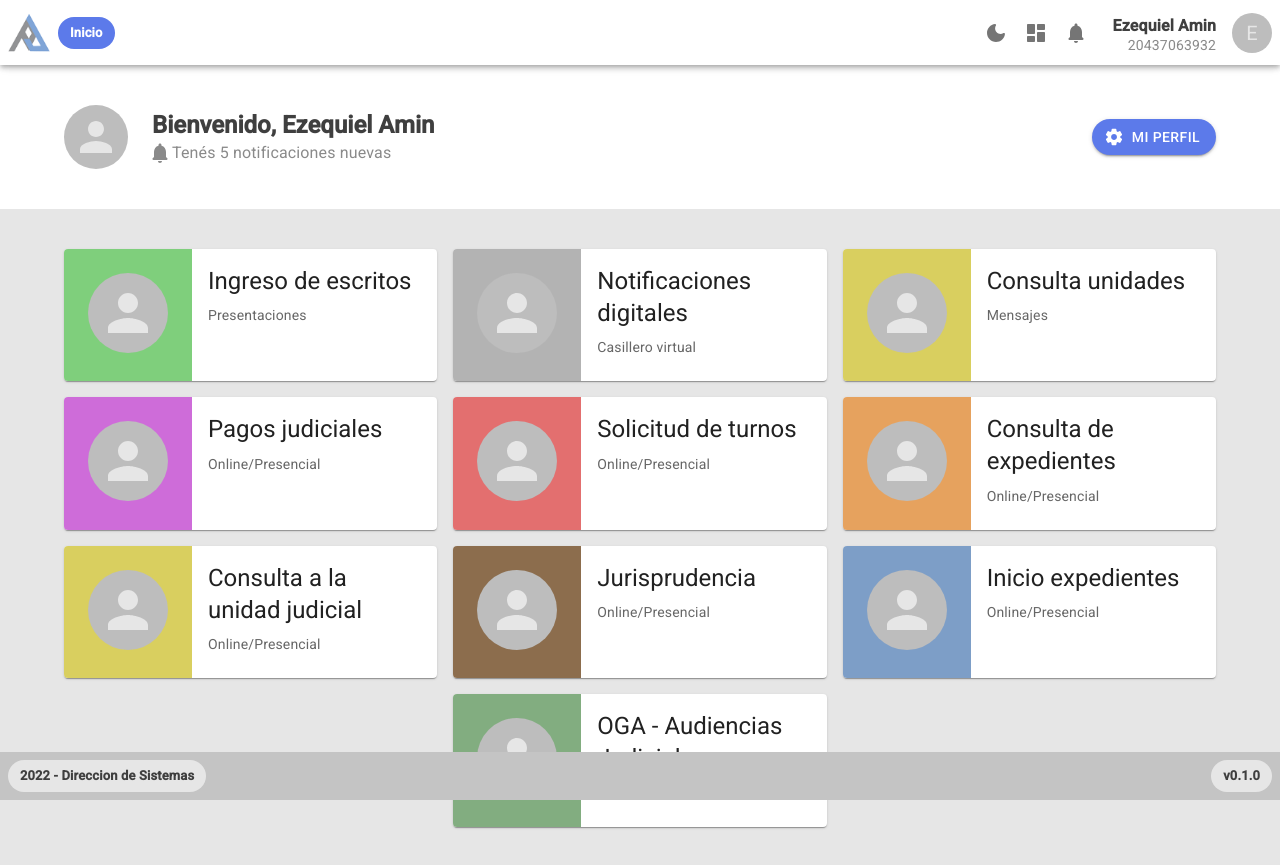
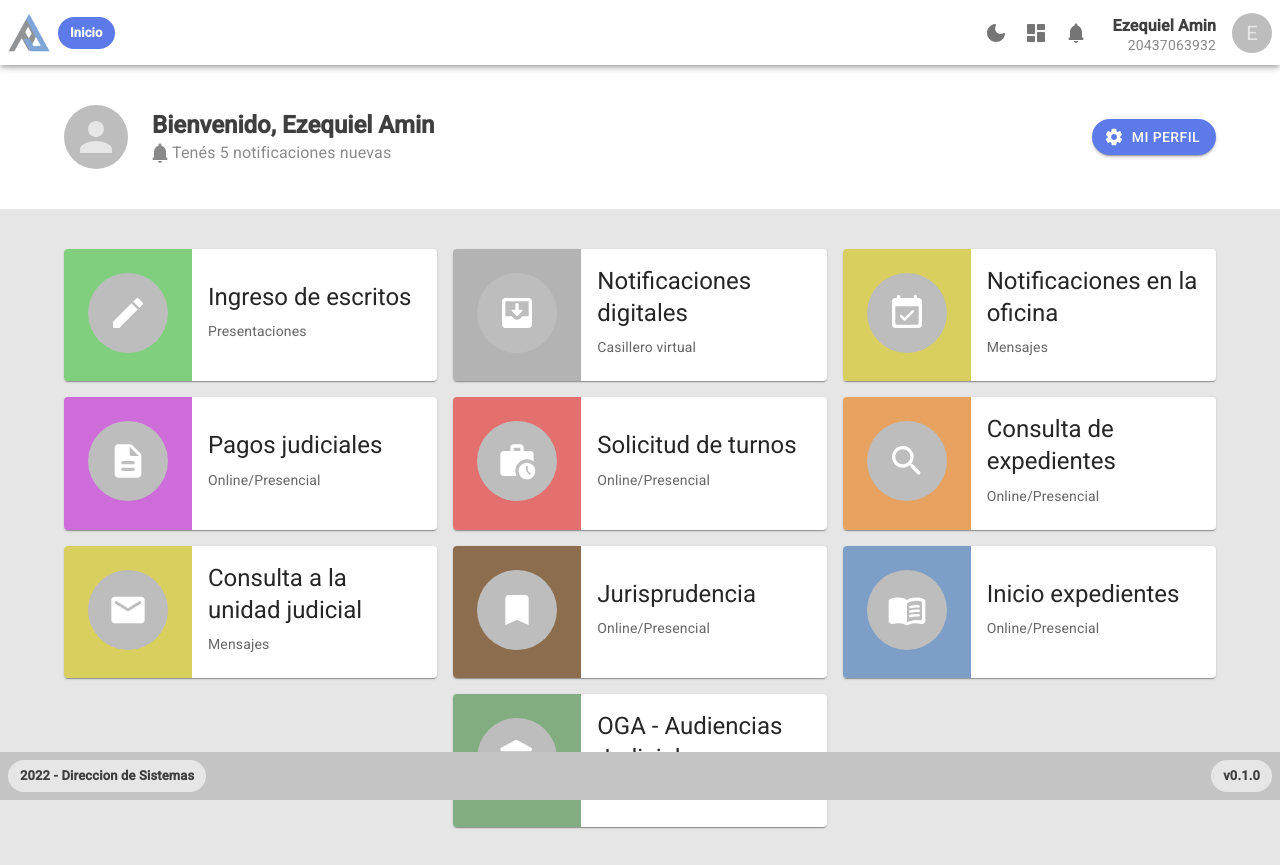
Before and after one commit to ezeamin/portal-sae-new, a React (Create React App) app: page / in a window 1280 px wide. Built offline with nearby package versions, Linux system fonts and the light colour scheme.

Commit message:
mejora en el panel principal

```diff
--- a/src/themes/light.js
+++ b/src/themes/light.js
@@ -25,7 +25,7 @@ const lightTheme = {
     main: "#8a8a8a"
   },
   white: {
-    contrastText: '#000',
+    contrastText: '#3f3f3f',
     main: '#fff',
   },
   whiteDarkMode: {
--- a/src/views/Home/Modules/ModuleCard.jsx
+++ b/src/views/Home/Modules/ModuleCard.jsx
@@ -12,36 +12,35 @@ const ModuleCard = (props) => {
   const { module } = props;
 
   return (
-    <Card sx={{height: "100%"}}>
-      <CardActionArea sx={{height: "100%"}}>
-          <Stack direction='row' sx={{height: "100%"}}>
+    <Card sx={{ height: '100%', backgroundColor: 'whiteDarkMode.main' }}>
+      <CardActionArea sx={{ height: '100%' }}>
+        <Stack direction='row' sx={{ height: '100%' }}>
           <Box
             sx={{
               p: 3,
               backgroundColor: module.color,
             }}
-
           >
-              <Stack
-                direction='row'
-                alignItems='center'
-                justifyContent="center"
-              >
+            <Stack direction='row' alignItems='center' justifyContent='center'>
               <Avatar
                 sx={{
                   width: '5rem',
                   height: '5rem',
                 }}
-                />
+              >
+                {module.icon}
+              </Avatar>
             </Stack>
           </Box>
           <CardContent>
-              <Typography gutterBottom variant='h5' component='div'>
+            <Stack justifyContent='center' sx={{height: "100%"}}>
+              <Typography gutterBottom variant='h5' component='h5'>
                 {module.name}
               </Typography>
               <Typography variant='body2' color='text.secondary'>
                 {module.description}
               </Typography>
+            </Stack>
           </CardContent>
         </Stack>
       </CardActionArea>
--- a/src/views/Home/data/modules.js
+++ b/src/views/Home/data/modules.js
@@ -1,53 +1,81 @@
+import CreateRoundedIcon from '@mui/icons-material/CreateRounded';
+import MoveToInboxRoundedIcon from '@mui/icons-material/MoveToInboxRounded';
+import EventAvailableRoundedIcon from '@mui/icons-material/EventAvailableRounded';
+import DescriptionRoundedIcon from '@mui/icons-material/DescriptionRounded';
+import WorkHistoryRoundedIcon from '@mui/icons-material/WorkHistoryRounded';
+import SearchRoundedIcon from '@mui/icons-material/SearchRounded';
+import EmailRoundedIcon from '@mui/icons-material/EmailRounded';
+import BookmarkRoundedIcon from '@mui/icons-material/BookmarkRounded';
+import MenuBookRoundedIcon from '@mui/icons-material/MenuBookRounded';
+import AccountBalanceRoundedIcon from '@mui/icons-material/AccountBalanceRounded';
+
+const iconsConfig = {
+  sx: {
+    fontSize: '2.5rem',
+    color: '#fff',
+  },
+};
+
 const modules = [
   {
     name: 'Ingreso de escritos',
     description: 'Presentaciones',
     color: '#7fcf7c',
+    icon: <CreateRoundedIcon {...iconsConfig} />,
   },
   {
     name: 'Notificaciones digitales',
     description: 'Casillero virtual',
     color: '#b3b3b3',
+    icon: <MoveToInboxRoundedIcon {...iconsConfig} />,
   },
   {
-    name: 'Consulta unidades',
+    name: 'Notificaciones en la oficina',
     description: 'Mensajes',
     color: '#d9cf5f',
+    icon: <EventAvailableRoundedIcon {...iconsConfig} />,
   },
   {
     name: 'Pagos judiciales',
     description: 'Online/Presencial',
     color: '#ce6cd9',
+    icon: <DescriptionRoundedIcon {...iconsConfig} />,
   },
   {
     name: 'Solicitud de turnos',
     description: 'Online/Presencial',
     color: '#e36f6f',
+    icon: <WorkHistoryRoundedIcon {...iconsConfig} />,
   },
   {
     name: 'Consulta de expedientes',
     description: 'Online/Presencial',
     color: '#e6a25e',
+    icon: <SearchRoundedIcon {...iconsConfig} />,
   },
   {
     name: 'Consulta a la unidad judicial',
-    description: 'Online/Presencial',
+    description: 'Mensajes',
     color: '#d9cf5f',
+    icon: <EmailRoundedIcon {...iconsConfig} />,
   },
   {
     name: 'Jurisprudencia',
     description: 'Online/Presencial',
     color: '#8c6d4d',
+    icon: <BookmarkRoundedIcon {...iconsConfig} />,
   },
   {
     name: 'Inicio expedientes',
     description: 'Online/Presencial',
     color: '#7d9ec7',
+    icon: <MenuBookRoundedIcon {...iconsConfig} />,
   },
   {
     name: 'OGA - Audiencias Judiciales',
     description: 'Online/Presencial',
     color: '#82ad80',
+    icon: <AccountBalanceRoundedIcon {...iconsConfig} />,
   },
 ];
 
```
Lines whose indentation alone changed are shown as unchanged.
